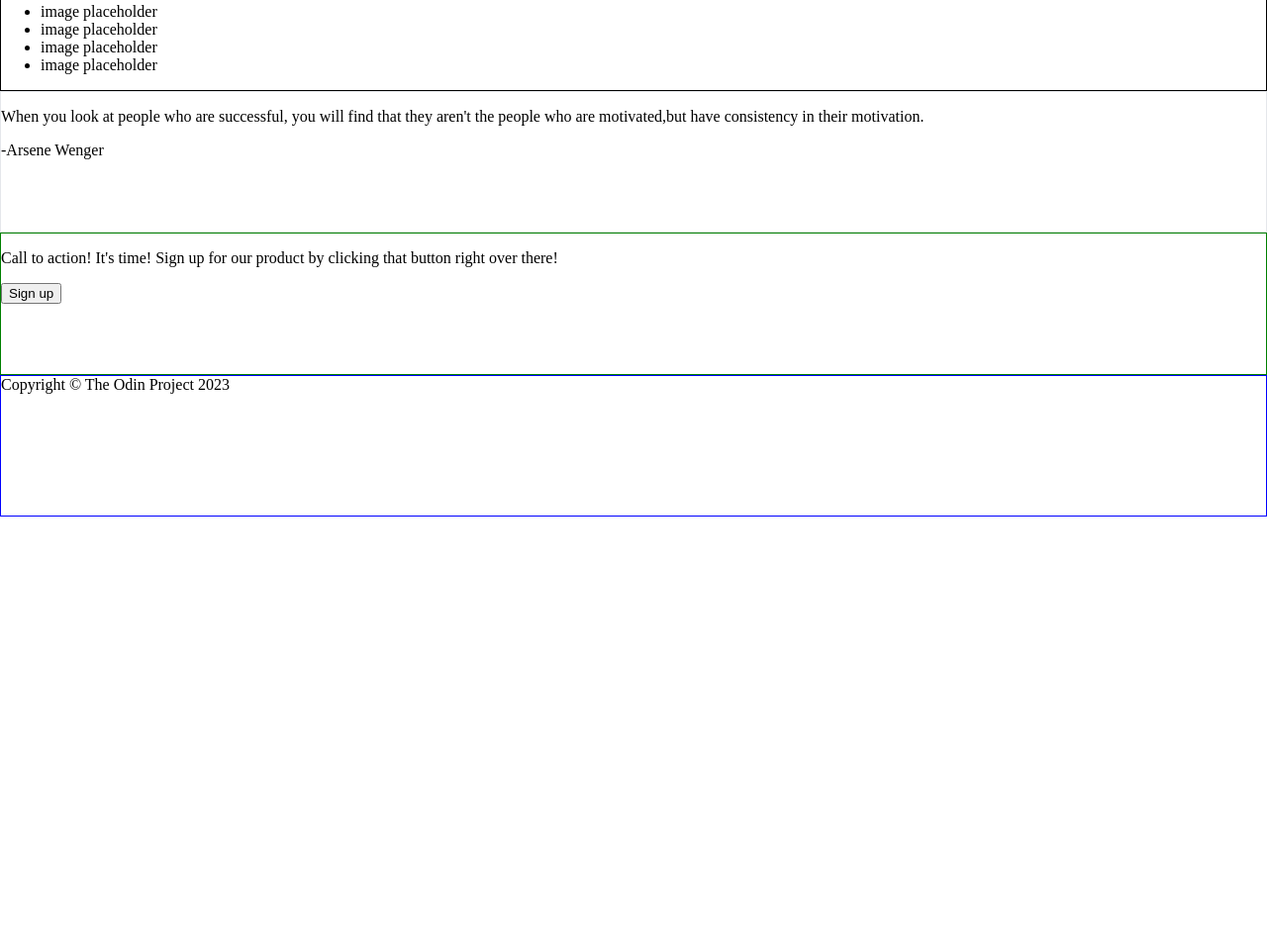
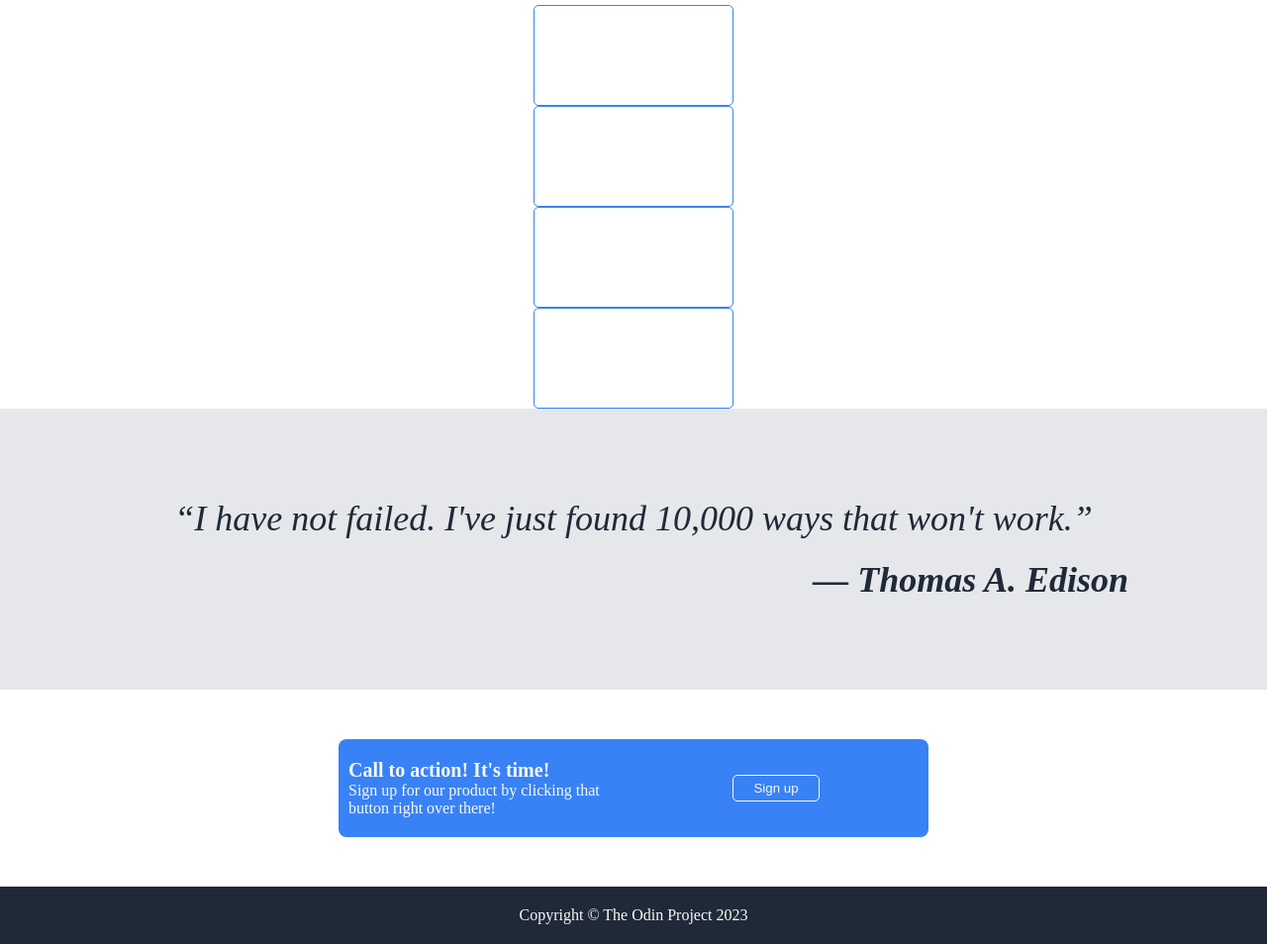
Before and after one commit to StathisKotanidis/odin-landing-page, a plain HTML site: page index.html in a window 1280 px wide. Shown: the part 278-1232 px from the top of the page at 99% size. Before the commit the page ends 800 px from the top, so only its background shows below. Drawn offline with Linux system fonts and the light colour scheme.

Commit message:
Finished styling the quote and the final section

```diff
--- a/index.html
+++ b/index.html
@@ -32,24 +32,27 @@
 
     <section class="info">
         <h2>Some random information</h2>
-        <ul>
-            <li>image placeholder</li>
-            <li>image placeholder</li>
-            <li>image placeholder</li>
-            <li>image placeholder</li>
-        </ul>
+        <div class="box-image"></div>
+        <div class="box-image"></div>
+        <div class="box-image"></div>
+        <div class="box-image"></div>
     </section>
 
     <section class="quote">
-        <p>When you look at people who are successful, you will find that they aren't the people who are
-            motivated,but have consistency in their motivation.</p>
-        <p id="wenger">-Arsene Wenger</p>
+        <p>“I have not failed. I've just found 10,000 ways that won't work.” </p>
+        <p id="thomas">— Thomas A. Edison</p>
     </section>
 
     <section class="sign-up">
         <div class="sign-up-container">
-            <p> Call to action! It's time! Sign up for our product by clicking that button right over there!</p>
-            <button>Sign up</button>
+            <div class="text">
+                <p id="call">Call to action! It's time!</p>
+                <p>Sign up for our product by clicking that button right over there!</p>
+            </div>
+
+            <div class="button">
+                <button id="second">Sign up</button>
+            </div>
         </div>
     </section>
 
--- a/style.css
+++ b/style.css
@@ -10,40 +10,122 @@ body {
 
 header {
     border: 1px solid purple;
-    height: 100%;
+    flex: 2;
 
 
 
 }
 
 .info {
-    border: 1px solid black;
-    height: 100%;
+
+    flex: 1;
+    display: flex;
+    flex-direction: column;
+    justify-content: center;
+    align-items: center;
+
+}
+
+h2 {
+
+    font-size: 36px;
+    font-weight: 800;
+    color: #1F2937;
+}
+
+.box-image {
+    width: 200px;
+    height: 100px;
+    border: 1px solid #3882F6;
+    border-radius: 5px;
+
+}
+
+
+.quote {
+
+    font-size: 36px;
+    color: #1F2937;
+    background-color: #E5E7EB;
+    font-style: italic;
+    font-weight: lighter;
+    flex: 1;
+    padding: 90px 50px;
+    text-align: center;
+
+}
+
+#thomas {
+    text-align: right;
+    padding-right: 90px;
+    font-weight: bold;
+    padding-top: 20px;
+}
+
+
+.sign-up {
+
+    flex: 0.5;
+    display: flex;
+    justify-content: center;
+    align-items: center;
+    padding: 50px 0;
 
 
 }
 
-.quote {
+.sign-up-container {
 
-    /*font-size: 36px;
-    color: #1F2937;
-    background-color: #E5E7EB;
-    font-style: italic;
-    font-weight: lighter; */
-    border: 1px solid #E5E7EB;
-    height: 100%;
+    width: 45%;
+    color: #F9FAF8;
+    background-color: #3882F6;
+    border-radius: 8px;
+    display: flex;
+    padding: 20px 10px;
+    justify-content: center;
+    align-items: center;
 
 }
 
 
-.sign-up {
-    border: 1px solid green;
-    height: 100%;
+.text {
+    display: flex;
+    flex-direction: column;
+    flex: 1;
 
+}
+
+#call {
+    font-size: 20px;
+    font-weight: bold;
+}
+
+p {
+    padding: 0;
+    margin: 0;
+}
+
+.button {
+    display: flex;
+    flex: 1;
+    justify-content: center;
+    align-items: center;
+
+}
+
+#second {
+    background-color: #3882F6;
+    border-radius: 5px;
+    color: #F9FAF8;
+    padding: 5px 20px;
+    border: 1px solid #F9FAF8;
 }
 
 footer {
 
-    border: 1px solid blue;
-    height: 100%;
+    background-color: #1F2937;
+    color: #F9FAF8;
+    text-align: center;
+    padding: 20px;
+
 }
```
Also changed, not shown: images/dwight.jpg (added), images/internet.jpg (added), images/jim.jpg (added).
